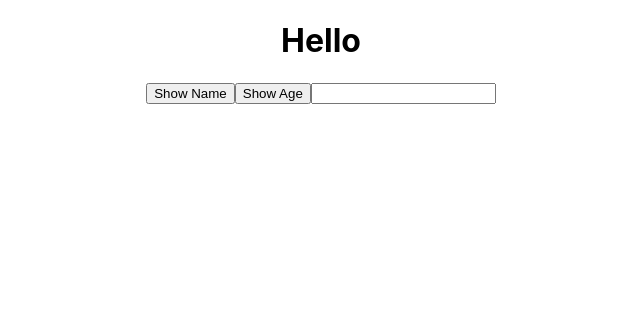
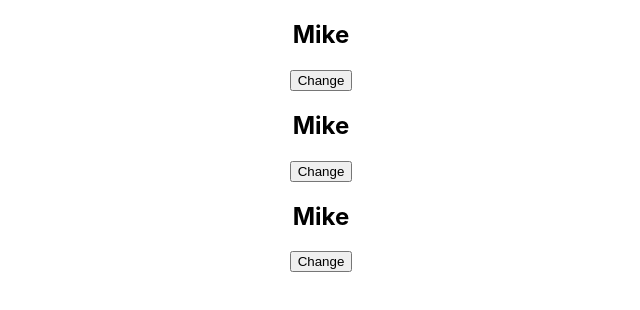
Before and after one commit to minjung-han/practiceCoding, a React (Create React App) app: page / in a window 1280 px wide. Shown: the top 310 px of the page, without its empty margins (319-959 px from the left). Built offline with nearby package versions, Linux system fonts and the light colour scheme.

Commit message:
state, useState 사용방법

```diff
--- a/src/App.js
+++ b/src/App.js
@@ -7,6 +7,9 @@
 function App() {
   return (
     <div className="App">
+      {/* 동일한 컴포넌트라도 이벤트가 각각 적용된다 */}
+      <Hello/>
+      <Hello/>
       <Hello/>
     </div>
   );
--- a/src/component/Hello.js
+++ b/src/component/Hello.js
@@ -1,5 +1,28 @@
+import { useState } from "react";
 import World from "./World";
-import styles from"./Hello.module.css";
+
+export default function Hello(){
+// let name = "Mike";
+const [name, setName] = useState("Mike");
+
+// 버튼에 onClick 함수를 호출 할 때 사용하는 changeName 함수
+// function changeName() {
+//     const newName = name === "Mike" ? "Jane" : "Mike";
+//     setName(newName);
+// }
+
+
+   return (
+       <div>
+           <h2>{name}</h2>
+           {/* <button onClick={changeName}>Change</button> */}
+           <button onClick={()=> {
+               setName(name === "Mike" ? "Jane" : "Mike")
+           }}>Change</button>
+        </div>
+   );
+}
+{ /**
 
 function showName() {
     alert("Hi Mike");
@@ -8,10 +31,6 @@
 function showText(e) {
     console.log(e.target.value);
 }
-
-export default function Hello(){
-   return (
-       <div>
     <h1>Hello</h1>
     <button onClick={showName}>Show Name</button>
     <button onClick={() => {
@@ -19,7 +38,7 @@
     }}>Show Age</button>
     <input type="text" onChange={showText}/>
 
-        { /**  위의 onChange={showText} 와 같음
+  위의 onChange={showText} 와 같음
      <input type="text" onChange={(e) =>{
         console.log(e.target.value)
     }}/>
@@ -34,6 +53,3 @@
     }}/>
 
    */}
-        </div>
-   );
-}
```
Lines whose indentation alone changed are shown as unchanged.
